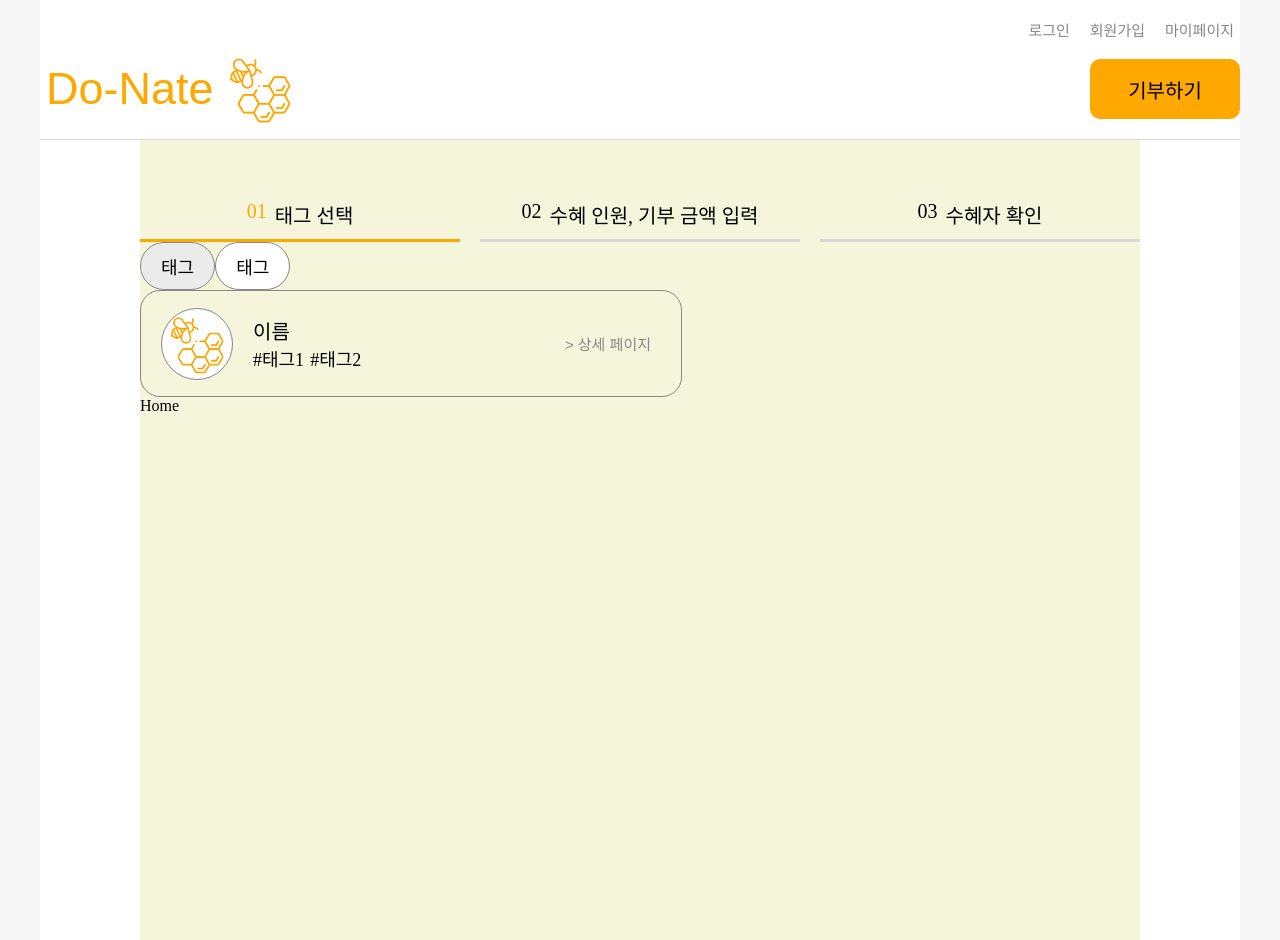
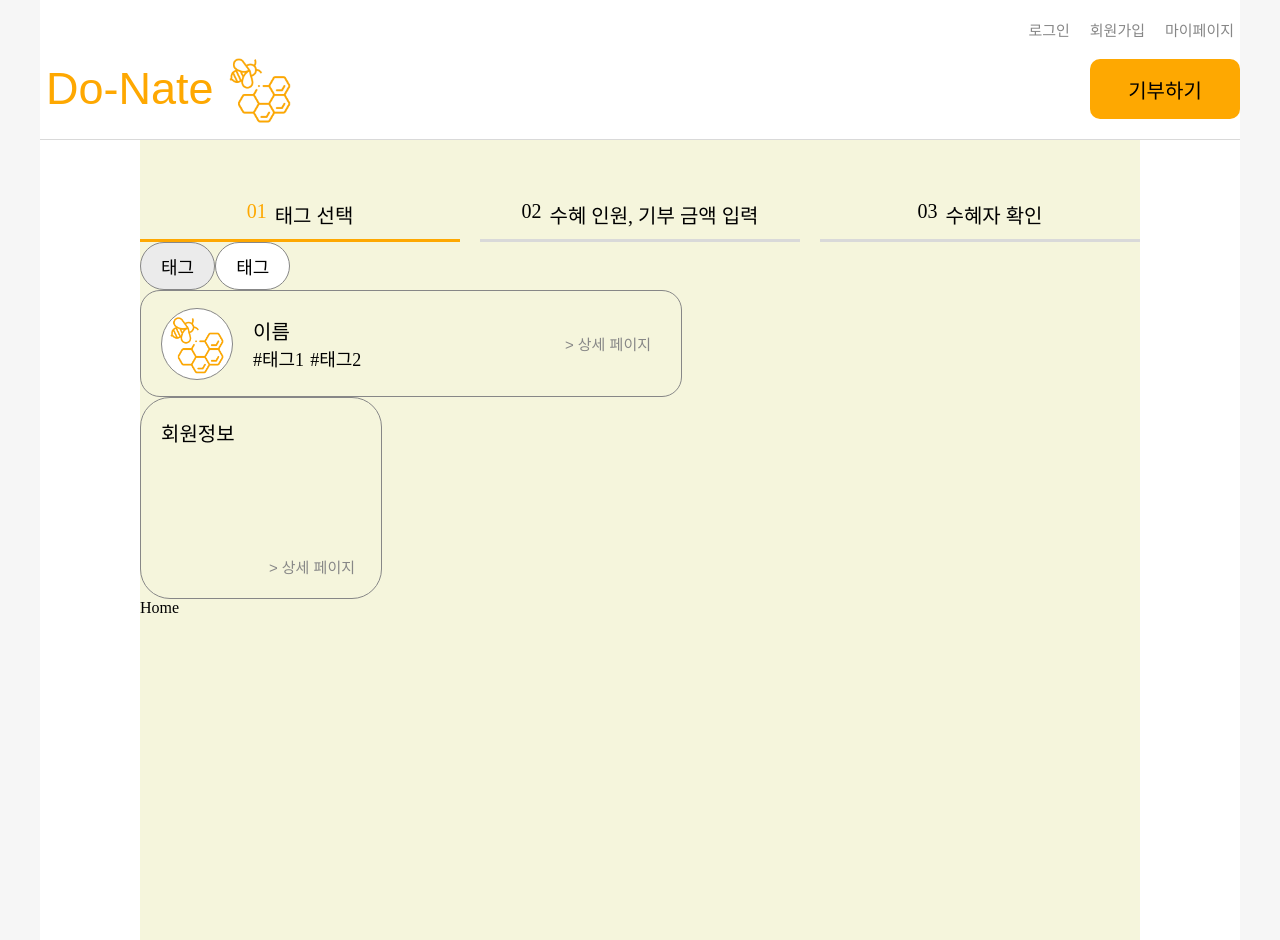
Before and after one commit to ShimminS096/doNate_2024Capstone, a React (Vite) app in the folder donate/src/frontend/: page / in a window 1280 px wide. Built offline with nearby package versions, Linux system fonts and the light colour scheme.

Commit message:
Feat, Design: MyPageMenuBox 컴포넌트 구현과 그에 따른 수정 사항
- MyPageMenuBox.css, MyPageMenuBox.jsx : MyPageMenuBox 구현 및 디자인
- Home.jsx : MyPageMenuBox.jsx 구현으로 인한 컴포넌트 호출 추가

Before: 240717_01:19

```diff
--- /dev/null
+++ b/donate/src/frontend/src/components/MyPageMenuBox.css
@@ -0,0 +1,21 @@
+.MyPageMenuBox {
+  display: flex;
+  flex-direction: column;
+  justify-content: space-between;
+  border: 1px solid #878787;
+  border-radius: 30px;
+  font-size: 20px;
+  width: 200px;
+  height: 160px;
+  padding: 20px;
+}
+
+.MyPageMenuBox .menuName {
+  margin-right: auto;
+  align-self: flex-start;
+}
+
+.MyPageMenuBox .TransparentButton {
+  margin-left: auto;
+  align-self: flex-end;
+}
--- /dev/null
+++ b/donate/src/frontend/src/components/MyPageMenuBox.jsx
@@ -0,0 +1,25 @@
+import "./MyPageMenuBox.css";
+import React from "react";
+import TransparentButton from "../components/TransparentButton";
+import { useNavigate } from "react-router-dom";
+
+const MyPageMenuBox = ({ menuName, myPageType }) => {
+  const nav = useNavigate();
+
+  const onClickShowDetailMy = (myPageType) => {
+    nav(`${myPageType}`);
+  };
+
+  return (
+    <div className="MyPageMenuBox">
+      <div className="menuName">{menuName}</div>
+      <TransparentButton
+        className="showDetailMy"
+        text={`> 상세 페이지`}
+        onClick={() => onClickShowDetailMy(myPageType)}
+      />
+    </div>
+  );
+};
+
+export default MyPageMenuBox;
--- a/donate/src/frontend/src/pages/Home.jsx
+++ b/donate/src/frontend/src/pages/Home.jsx
@@ -1,5 +1,6 @@
 import BeneficiaryBox from "../components/BeneficiaryBox";
 import DonationSteps from "../components/DonationStepsBar";
+import MyPageMenuBox from "../components/MyPageMenuBox";
 import TagBox from "../components/TagBox";
 import DoNateLogo from "../assets/DoNate_logo.png";
 
@@ -15,6 +16,7 @@ const Home = () => {
         tags={["태그1", "태그2"]}
         id={3}
       />
+      <MyPageMenuBox menuName={"회원정보"} myPageType={"/myprofile"} />
       Home
     </div>
   );
```
